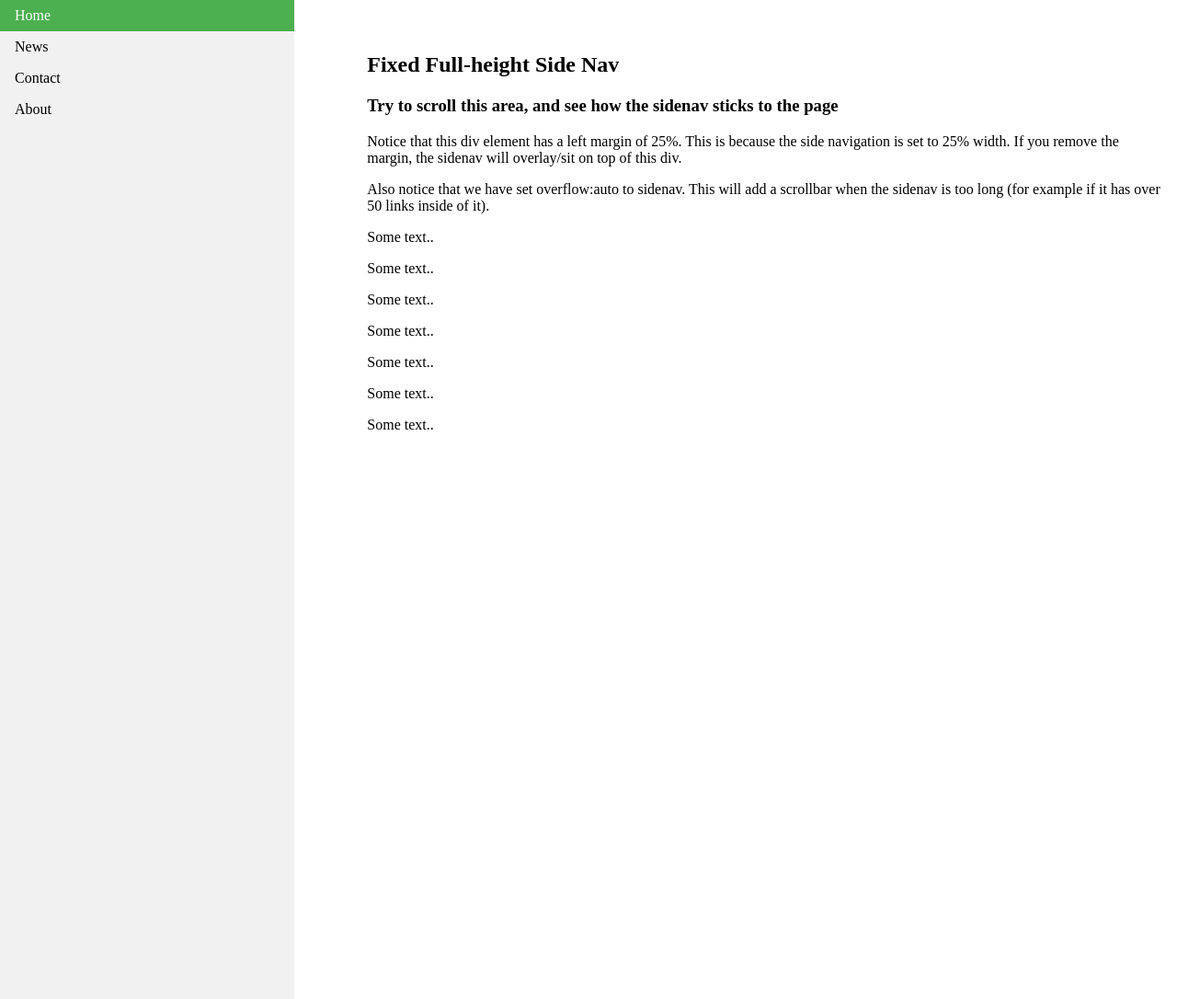
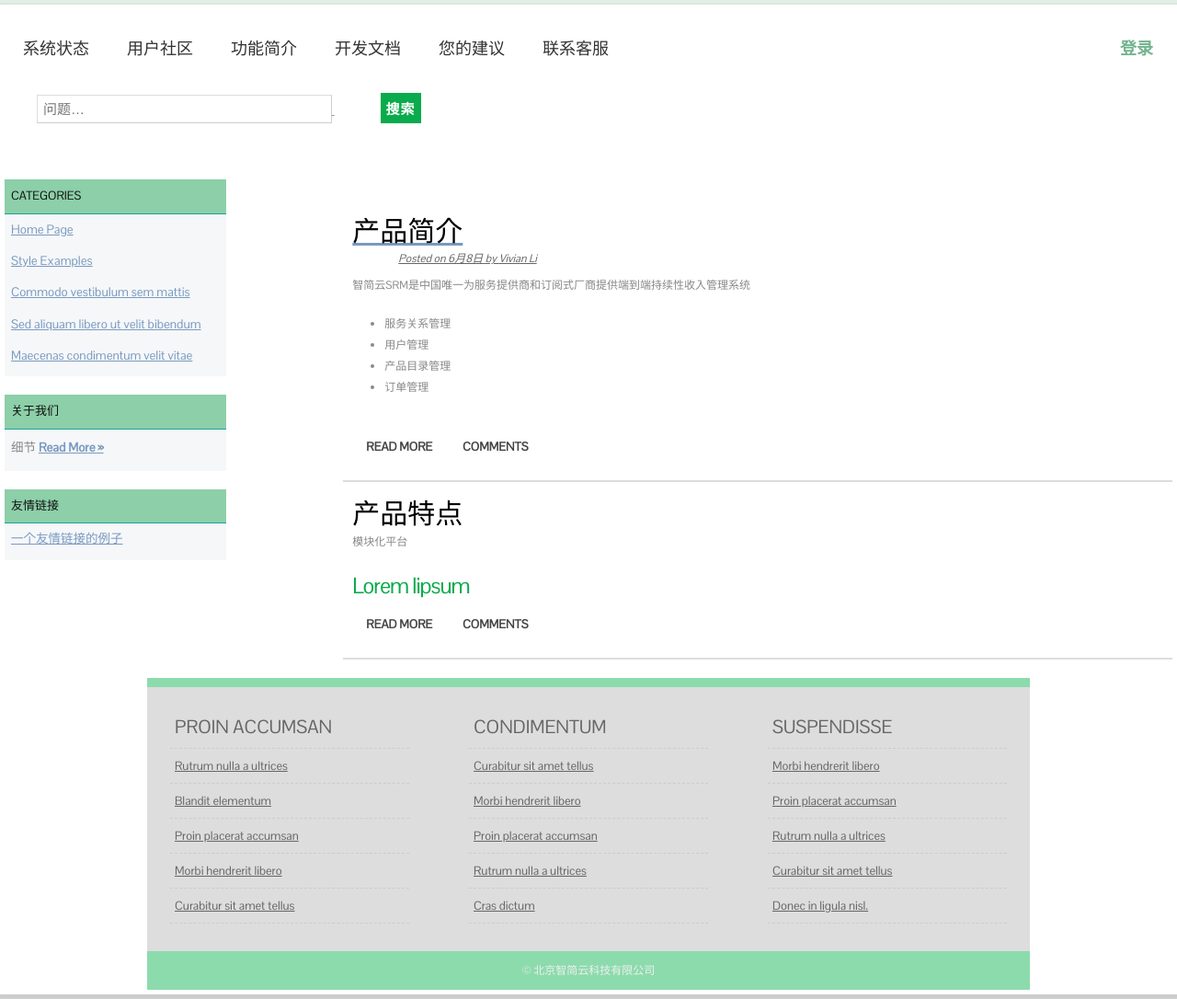
Before and after one commit to dreampivot/slipscloud.github.io, a Jekyll site: the page help/help-index.html, which Jekyll copies as it is, in a window 1280 px wide and 1086 px high. Shown: the whole window at 92% size. Built offline with Jekyll 4.4.1, drawn with Linux system fonts in a browser that asks for light colours.

Commit message:
Create help-index.html

```diff
--- a/help/help-index.html
+++ b/help/help-index.html
@@ -1,4 +1,4 @@
-<!--
+
 <!doctype html>
 <html>
 <head>
@@ -9,11 +9,7 @@
 </head>
 <body>
 <div id="container">
-    <header>
-            <a class="navbar-brand" href="../index.html">
-              <img src="../img/logo.png" alt="Logo">
-            </a>
-    </header>
+
 
     <nav>
     	<ul>
@@ -24,7 +20,7 @@
             <li><a href="api.html">开发文档</a></li>
 	    <li><a href="suggestion.html">您的建议</a></li>
             <li><a href="support.html">联系客服</a></li>
-	    <li class="start selected"><a href="https://slipscloud.bitbucket.io/" style="margin-left: 50px;"/>登录</li>
+	    <li style="float:right" class="start selected"><a href="https://slipscloud.bitbucket.io/" style="margin-left: 50px;"/>登录</li>
         </ul>
     </nav>
 
@@ -151,99 +147,3 @@
 </div>
 </body>
 </html>
--->
-<!DOCTYPE html>
-<html>
-<head>
-<style>
-body {
-    margin: 0;
-}
-
-ul {
-    list-style-type: none;
-    margin: 0;
-    padding: 0;
-    width: 25%;
-    background-color: #f1f1f1;
-    position: fixed;
-    height: 100%;
-    overflow: auto;
-}
-
-li a {
-    display: block;
-    color: #000;
-    padding: 8px 16px;
-    text-decoration: none;
-}
-
-li a.active {
-    background-color: #4CAF50;
-    color: white;
-}
-
-li a:hover:not(.active) {
-    background-color: #555;
-    color: white;
-}
-hor ul {
-    list-style-type: none;
-    margin: 0;
-    padding: 0;
-    overflow: hidden;
-    background-color: #333;
-}
-
-hor li {
-    float: left;
-}
-
-hor li a {
-    display: block;
-    color: white;
-    text-align: center;
-    padding: 14px 16px;
-    text-decoration: none;
-}
-
-hor li a:hover:not(.active) {
-    background-color: #111;
-}
-
-.active {
-    background-color: #4CAF50;
-}
-</style>
-</head>
-<body>
-
-<ul>
-  <li><a class="active" href="#home">Home</a></li>
-  <li><a href="#news">News</a></li>
-  <li><a href="#contact">Contact</a></li>
-  <li><a href="#about">About</a></li>
-</ul>
-
-<hor ul>
-  <hor li><a href="#home">hHome</a></li>
-  <hor li><a href="#news">hNews</a></li>
-  <hor li><a href="#contact">hContact</a></li>
-  <hor li style="float:right"><a class=".active" href="#about">login</a></li>
-</ul>
-<div style="margin-left:25%;padding:1px 16px;height:1000px;">
-  <h2>Fixed Full-height Side Nav</h2>
-  <h3>Try to scroll this area, and see how the sidenav sticks to the page</h3>
-  <p>Notice that this div element has a left margin of 25%. This is because the side navigation is set to 25% width. If you remove the margin, the sidenav will overlay/sit on top of this div.</p>
-  <p>Also notice that we have set overflow:auto to sidenav. This will add a scrollbar when the sidenav is too long (for example if it has over 50 links inside of it).</p>
-  <p>Some text..</p>
-  <p>Some text..</p>
-  <p>Some text..</p>
-  <p>Some text..</p>
-  <p>Some text..</p>
-  <p>Some text..</p>
-  <p>Some text..</p>
-</div>
-
-</body>
-</html>
```
